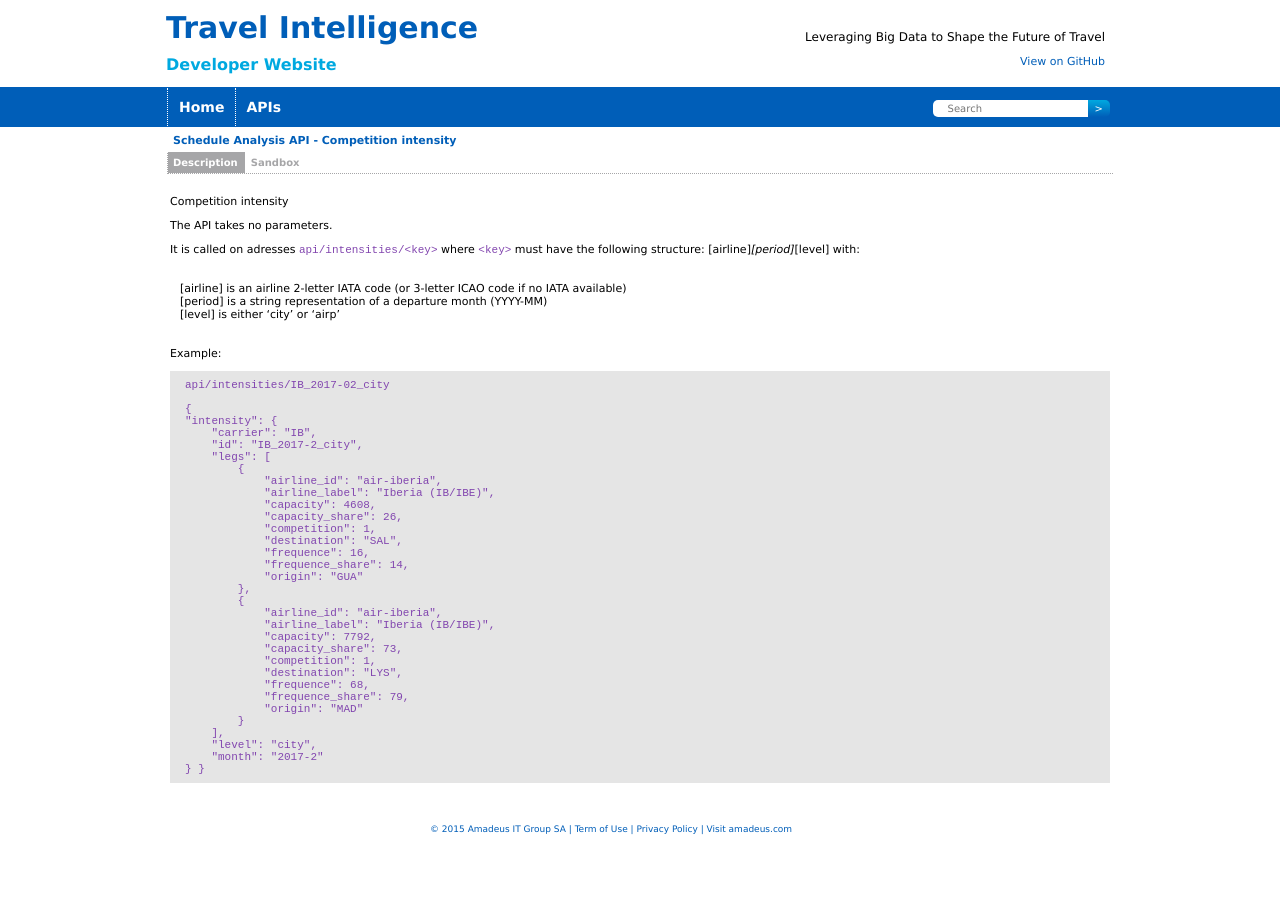
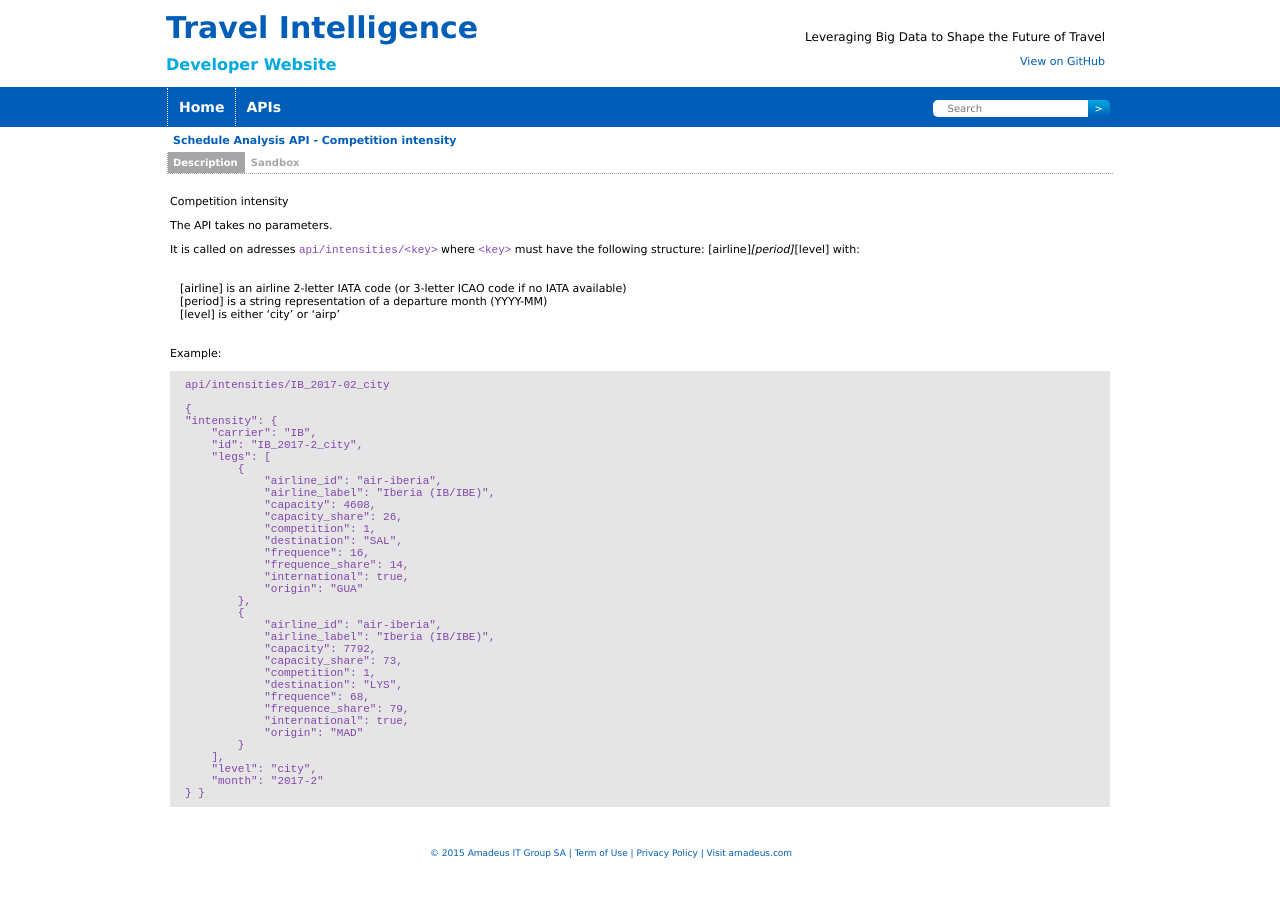
Before and after one commit to travel-intelligence/travel-intelligence.github.io, a Jekyll site: the page built from _posts/APIs/2017-02-02-schedule-intensities.md, in a window 1280 px wide. Built offline with Jekyll 4.4.1, drawn with Linux system fonts in a browser that asks for light colours.

Commit message:
schedule: fixed missing international outputs fields

```diff
--- a/_posts/APIs/2017-02-02-schedule-intensities.md
+++ b/_posts/APIs/2017-02-02-schedule-intensities.md
@@ -32,6 +32,7 @@ Example:
                 "destination": "SAL",
                 "frequence": 16,
                 "frequence_share": 14,
+                "international": true,
                 "origin": "GUA"
             },
             {
@@ -43,6 +44,7 @@ Example:
                 "destination": "LYS",
                 "frequence": 68,
                 "frequence_share": 79,
+                "international": true,
                 "origin": "MAD"
             }
         ],
```
Also changed, not shown: _posts/APIs/2017-02-01-schedule-airline-top.md (+2 -2 lines).
